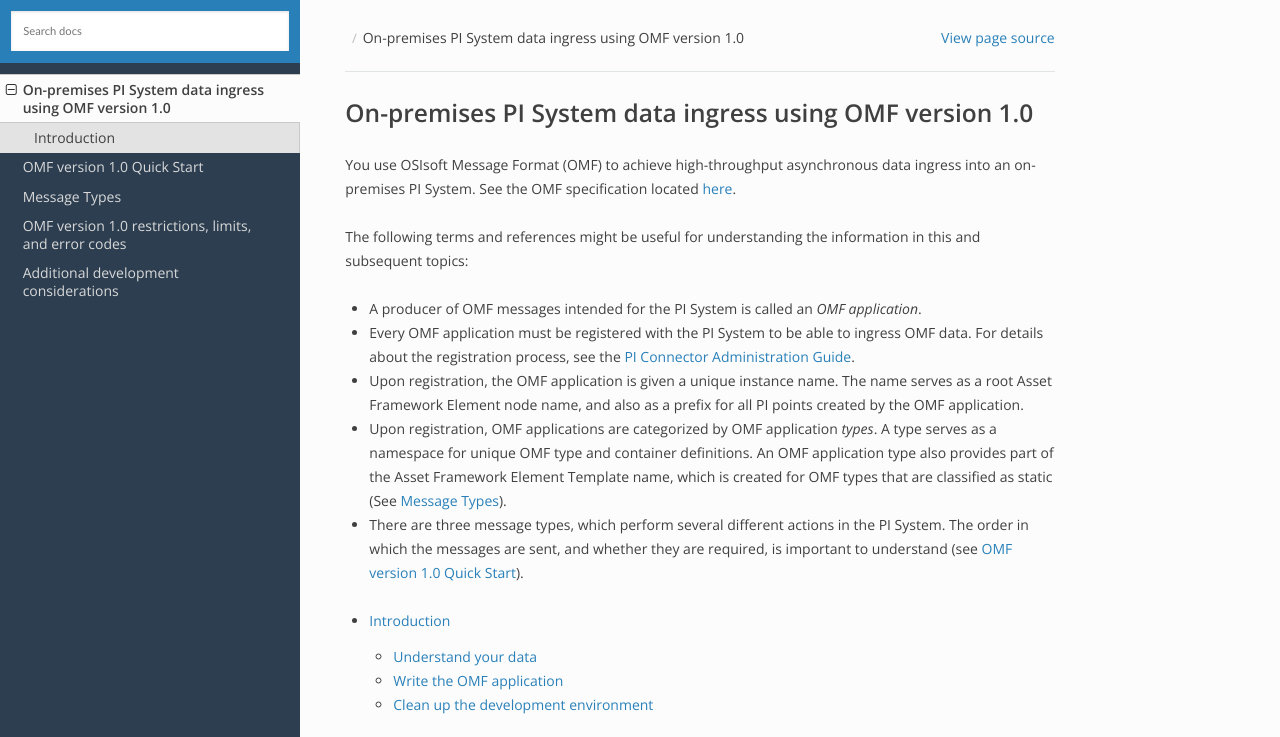
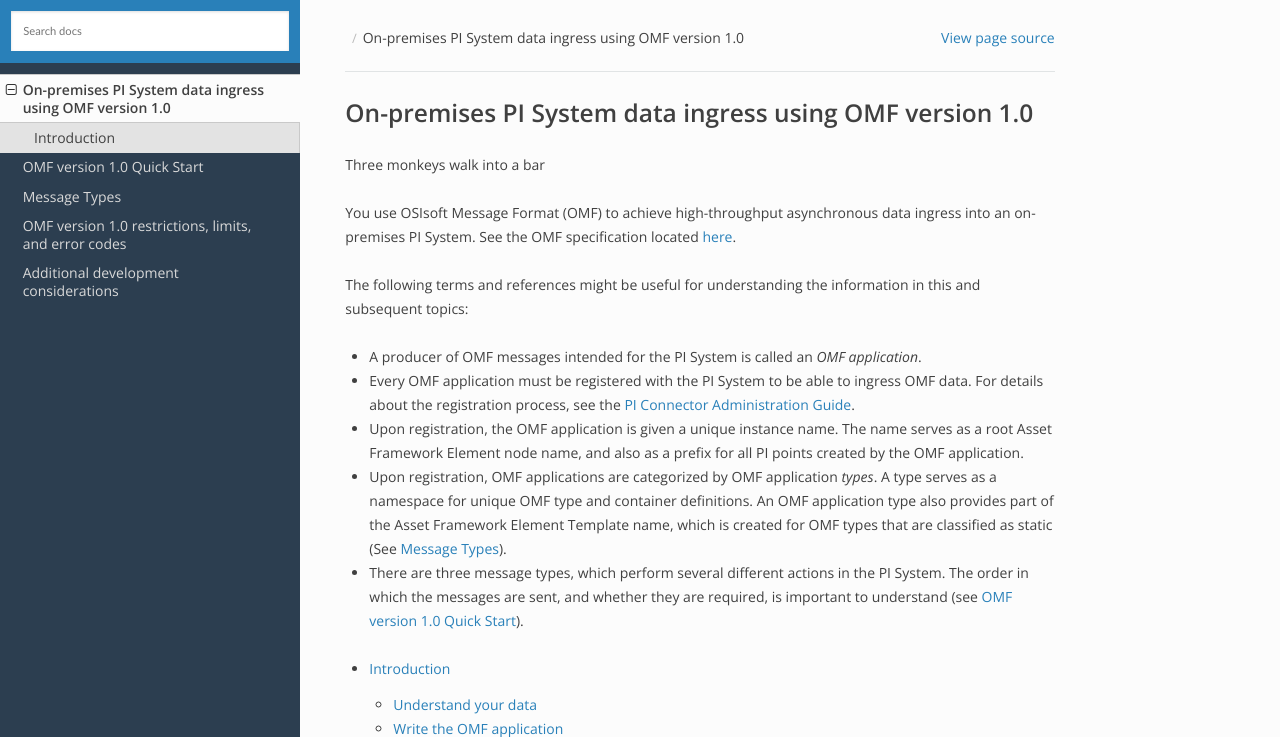
Before and after one commit to osisoft/OMF-Developer-Companion-Guide, a Sphinx documentation site: the page built from docs/OMF-Dev-Intro.rst, in a window 1280 px wide and 1079 px high, cut to the strip 0-737 px from the top of the window. Built offline with Sphinx 7.4.7 and the Read the Docs theme 2.0.0, drawn with Linux system fonts in a browser that asks for light colours.

Commit message:
Update OMF-Dev-Intro.rst

```diff
--- a/docs/OMF-Dev-Intro.rst
+++ b/docs/OMF-Dev-Intro.rst
@@ -1,5 +1,7 @@
 On-premises PI System data ingress using OMF version 1.0
 ========================================================
+
+Three monkeys walk into a bar
 
 You use OSIsoft Message Format (OMF) to achieve high-throughput asynchronous data ingress into an on-premises PI System.
 See the OMF specification located `here <http://omf-docs.osisoft.com/en/v1.0/>`_.
```
